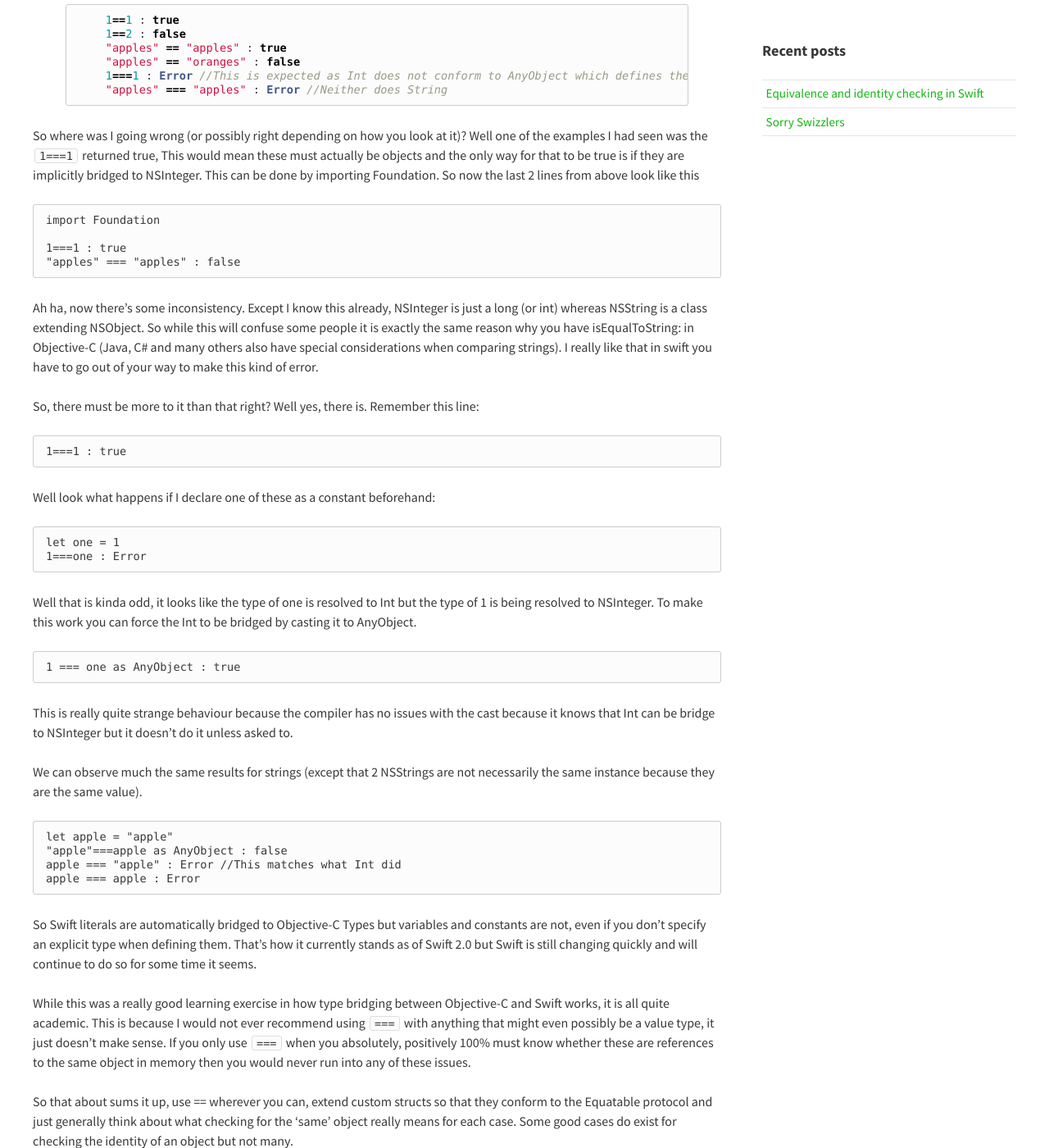
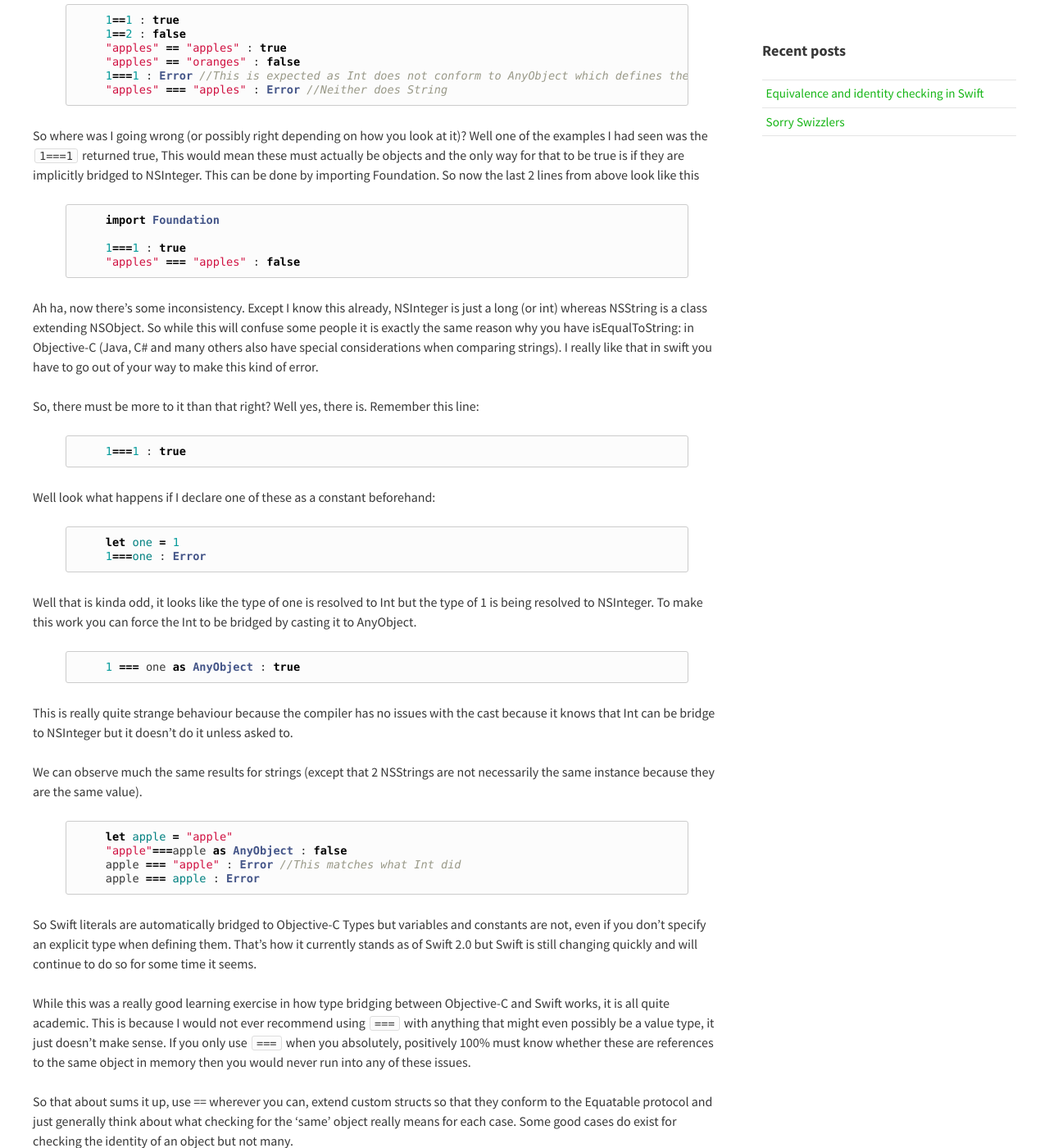
Before and after one commit to TristanBurnside/tristanburnside.github.io, a Jekyll site: the page built from _posts/2015-08-27-Swift-Equivalence.md, in a window 1280 px wide and 1400 px high, scrolled down 536 px. Shown: the whole window at 82% size. Built offline with Jekyll 4.4.1, drawn with Linux system fonts in a browser that asks for light colours; nearby versions of some CDN libraries; Markdown is read by kramdown in place of the engine named in the settings; comment, search, counter and statistics services are not loaded.

Commit message:
highlight all the code blocks

```diff
--- a/_posts/2015-08-27-Swift-Equivalence.md
+++ b/_posts/2015-08-27-Swift-Equivalence.md
@@ -20,35 +20,44 @@ Initially I was confused, not because the output didn't make sense, but because
 
 So where was I going wrong (or possibly right depending on how you look at it)? Well one of the examples I had seen was the `1===1` returned true, This would mean these must actually be objects and the only way for that to be true is if they are implicitly bridged to NSInteger. This can be done by importing Foundation. So now the last 2 lines from above look like this
 
+{% highlight swift %}
     import Foundation
 
     1===1 : true
     "apples" === "apples" : false
+{% endhighlight %}
 
 Ah ha, now there's some inconsistency. Except I know this already, NSInteger is just a long (or int) whereas NSString is a class extending NSObject. So while this will confuse some people it is exactly the same reason why you have isEqualToString: in Objective-C (Java, C# and many others also have special considerations when comparing strings). I really like that in swift you have to go out of your way to make this kind of error.
 
 So, there must be more to it than that right? Well yes, there is. Remember this line:
 
+{% highlight swift %}
     1===1 : true
+{% endhighlight %}
 
 Well look what happens if I declare one of these as a constant beforehand:
 
+{% highlight swift %}
     let one = 1
     1===one : Error
+{% endhighlight %}
 
 Well that is kinda odd, it looks like the type of one is resolved to Int but the type of 1 is being resolved to NSInteger. To make this work you can force the Int to be bridged by casting it to AnyObject.
 
-
+{% highlight swift %}
     1 === one as AnyObject : true
+{% endhighlight %}
 
 This is really quite strange behaviour because the compiler has no issues with the cast because it knows that Int can be bridge to NSInteger but it doesn't do it unless asked to.
 
 We can observe much the same results for strings (except that 2 NSStrings are not necessarily the same instance because they are the same value).
 
+{% highlight swift %}
     let apple = "apple"
     "apple"===apple as AnyObject : false
     apple === "apple" : Error //This matches what Int did
     apple === apple : Error
+{% endhighlight %}
 
 So Swift literals are automatically bridged to Objective-C Types but variables and constants are not, even if you don't specify an explicit type when defining them. That's how it currently stands as of Swift 2.0 but Swift is still changing quickly and will continue to do so for some time it seems.
 
```
